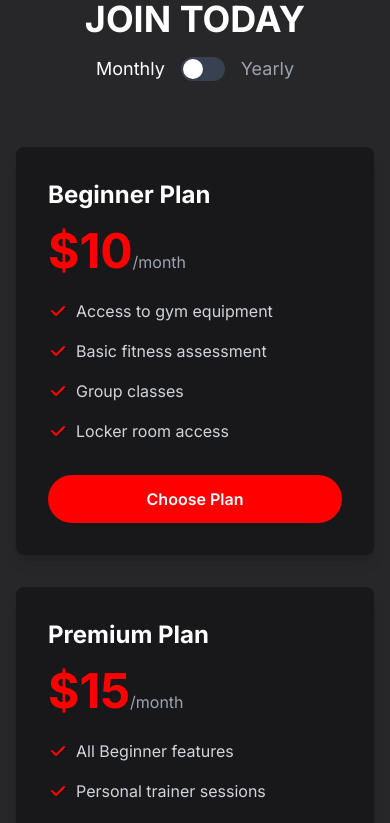
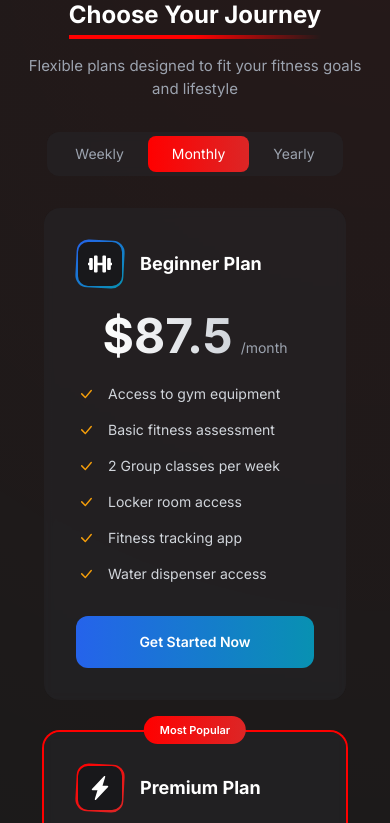
Before and after one commit to supa-modo/gym-website, a React (Vite) app: page / in a window 390 px wide. Shown: the part 5260-6083 px from the top of the page. Built offline with nearby package versions, Linux system fonts and the light colour scheme.

Commit message:
Added a Redesigned more visual friendly and interactive  pricing section

```diff
--- a/src/components/Pricing.jsx
+++ b/src/components/Pricing.jsx
@@ -1,33 +1,56 @@
 import React, { useState } from "react";
+import { motion } from "framer-motion";
+import { FaCrown, FaDumbbell, FaRegCheckCircle } from "react-icons/fa";
+import { BsCheck2, BsCheckLg, BsLightningChargeFill } from "react-icons/bs";
+import { GiCheckMark } from "react-icons/gi";
 
 const Pricing = () => {
-  const [isYearly, setIsYearly] = useState(false);
+  const [period, setPeriod] = useState("monthly"); // "weekly", "monthly", "yearly"
+
+  const periods = {
+    weekly: { label: "Weekly", multiplier: 1 },
+    monthly: { label: "Monthly", multiplier: 3.5 },
+    yearly: { label: "Yearly", multiplier: 35 },
+  };
 
   const plans = [
     {
       name: "Beginner Plan",
-      price: isYearly ? "100" : "10",
+      icon: FaDumbbell,
+      price: 25,
+      color: "from-blue-600 to-cyan-600",
       features: [
         "Access to gym equipment",
         "Basic fitness assessment",
-        "Group classes",
+        "2 Group classes per week",
         "Locker room access",
+        "Fitness tracking app",
+        "Water dispenser access",
       ],
+      popular: false,
     },
     {
       name: "Premium Plan",
-      price: isYearly ? "150" : "15",
+      icon: BsLightningChargeFill,
+      price: 45,
+      color: "from-primary to-red-600",
       features: [
         "All Beginner features",
-        "Personal trainer sessions",
+        "Unlimited group classes",
+        "3 Personal trainer sessions",
         "Nutrition consultation",
         "Access to spa facilities",
-        "Priority booking",
+        "Priority class booking",
+        "Towel service",
+        "Smoothie bar discount",
       ],
+      popular: true,
     },
     {
       name: "Elite Plan",
-      price: isYearly ? "200" : "20",
+      icon: FaCrown,
+      price: 75,
+      color: "from-yellow-600 to-amber-600",
       features: [
         "All Premium features",
         "Unlimited PT sessions",
@@ -35,82 +58,181 @@ const Pricing = () => {
         "Recovery sessions",
         "VIP member events",
         "24/7 support",
+        "Guest passes",
+        "Partner gym access",
+        "Exclusive workshops",
       ],
+      popular: false,
     },
   ];
 
+  const calculatePrice = (basePrice, selectedPeriod) => {
+    const price = basePrice * periods[selectedPeriod].multiplier;
+    return price % 1 === 0 ? price : price.toFixed(1);
+  };
+
   return (
-    <section className="py-20 bg-zinc-800">
-      <div className="max-w-7xl mx-auto px-4 sm:px-6 lg:px-8">
-        <div className="text-center mb-16">
-          <h2 className="text-4xl font-bold mb-4 text-white">JOIN TODAY</h2>
-          <div className="flex justify-center items-center space-x-4">
-            <span
-              className={`text-lg ${
-                !isYearly ? "text-white" : "text-gray-400"
+    <section className="py-20 bg-secondary relative overflow-hidden">
+      {/* Background Effects */}
+      <div className="absolute inset-0 bg-[radial-gradient(circle_at_top_right,_#FF0000,_transparent_50%)] opacity-5"></div>
+      <div className="absolute inset-0 bg-[radial-gradient(circle_at_bottom_left,_#FF0000,_transparent_55%)] opacity-5"></div>
+
+      <div className="max-w-screen-xl mx-auto px-4 sm:px-6 lg:px-8 relative z-10">
+        {/* Section Header */}
+        <motion.div
+          initial={{ opacity: 0, y: 20 }}
+          whileInView={{ opacity: 1, y: 0 }}
+          viewport={{ once: true }}
+          transition={{ duration: 0.6 }}
+          className="text-center max-w-3xl mx-auto mb-8 sm:mb-16"
+        >
+          <h2 className="text-2xl sm:text-3xl md:text-4xl font-bold text-white mb-6 relative inline-block">
+            Choose Your Journey
+            <div className="absolute -bottom-2 left-0 right-0 h-1 bg-gradient-to-r from-primary via-primary to-transparent"></div>
+          </h2>
+          <p className="text-gray-400 text-[15px] sm:text-lg mb-8">
+            Flexible plans designed to fit your fitness goals and lifestyle
+          </p>
+
+          {/* Period Toggle */}
+          <div className="inline-flex items-center p-1 bg-zinc-800/50 backdrop-blur-sm rounded-xl">
+            {Object.keys(periods).map((key) => (
+              <motion.button
+                key={key}
+                whileHover={{ scale: 1.02 }}
+                whileTap={{ scale: 0.98 }}
+                onClick={() => setPeriod(key)}
+                className={`relative px-6 py-2 text-sm sm:text-base rounded-lg transition-all duration-300
+                          ${
+                            period === key
+                              ? "text-white"
+                              : "text-gray-400 hover:text-gray-300"
                           }`}
               >
-              Monthly
-            </span>
-            <button
-              onClick={() => setIsYearly(!isYearly)}
-              className="relative inline-flex h-6 w-11 flex-shrink-0 cursor-pointer rounded-full border-2 border-transparent transition-colors duration-200 ease-in-out focus:outline-none focus:ring-2 focus:ring-primary focus:ring-offset-2 bg-gray-700"
+                {period === key && (
+                  <motion.div
+                    layoutId="periodBubble"
+                    className="absolute inset-0 bg-gradient-to-r from-primary to-red-600 rounded-lg"
+                    transition={{ type: "spring", bounce: 0.2, duration: 0.6 }}
+                  />
+                )}
+                <span className="relative z-10">{periods[key].label}</span>
+              </motion.button>
+            ))}
+          </div>
+        </motion.div>
+
+        {/* Pricing Cards */}
+        <div className="grid grid-cols-1 md:grid-cols-2 lg:grid-cols-3 gap-8 px-7 sm:px-0 mb-12">
+          {plans.map((plan, index) => (
+            <motion.div
+              key={plan.name}
+              initial={{ opacity: 0, y: 20 }}
+              whileInView={{ opacity: 1, y: 0 }}
+              viewport={{ once: true }}
+              transition={{ duration: 0.5, delay: index * 0.1 }}
+              className={`relative bg-zinc-800/50 backdrop-blur-sm rounded-2xl text-sm sm:text-base p-8
+                        ${plan.popular ? "ring-2 ring-primary" : ""}
+                        hover:transform hover:scale-[1.02] transition-all duration-300`}
             >
-              <span
-                className={`${
-                  isYearly ? "translate-x-5" : "translate-x-0"
-                } pointer-events-none inline-block h-5 w-5 transform rounded-full bg-white shadow ring-0 transition duration-200 ease-in-out`}
-              />
-            </button>
-            <span
-              className={`text-lg ${isYearly ? "text-white" : "text-gray-400"}`}
+              {plan.popular && (
+                <div
+                  className="absolute -top-4 left-1/2 -translate-x-1/2 bg-gradient-to-r from-primary to-red-600
+                              text-white text-[11px] sm:text-[13px] font-semibold px-4 py-1 rounded-full"
                 >
-              Yearly
-            </span>
+                  Most Popular
+                </div>
+              )}
+
+              {/* Plan Header */}
+              <div className="flex items-center gap-4 mb-6">
+                <div
+                  className={`w-12 h-12 rounded-xl bg-gradient-to-br ${plan.color}
+                              p-0.5 transform rotate-3 group-hover:rotate-6 transition-transform duration-300`}
+                >
+                  <div
+                    className="w-full h-full bg-zinc-900 rounded-[10px] flex items-center justify-center
+                               transform -rotate-3 group-hover:-rotate-6 transition-transform duration-300"
+                  >
+                    <plan.icon className="w-6 h-6 text-white" />
+                  </div>
+                </div>
+                <div>
+                  <h3 className="text-lg sm:text-xl font-bold text-white">
+                    {plan.name}
+                  </h3>
                 </div>
               </div>
 
-        <div className="grid grid-cols-1 md:grid-cols-2 lg:grid-cols-3 gap-8">
-          {plans.map((plan, index) => (
-            <div key={index} className="bg-zinc-900 rounded-lg p-8 shadow-lg">
-              <h3 className="text-2xl font-bold mb-4 text-white">
-                {plan.name}
-              </h3>
+              {/* Price */}
               <div className="mb-6">
-                <span className="text-5xl font-bold text-primary">
-                  ${plan.price}
+                <div className="flex items-baseline justify-center">
+                  <span className="text-5xl font-bold bg-gradient-to-r from-white to-gray-300 bg-clip-text text-transparent">
+                    ${calculatePrice(plan.price, period)}
                   </span>
-                <span className="text-gray-400">
-                  /{isYearly ? "year" : "month"}
+                  <span className="text-gray-400 ml-2">
+                    /{period.slice(0, -2)}
                   </span>
                 </div>
-              <ul className="space-y-4 mb-8">
-                {plan.features.map((feature, featureIndex) => (
-                  <li
-                    key={featureIndex}
-                    className="flex items-center text-gray-300"
+                <p className="text-center text-sm text-gray-400 mt-2">
+                  {period === "yearly" ? "Save 15% with annual billing" : ""}
+                </p>
+              </div>
+
+              {/* Features */}
+              <ul className="space-y-4 sm:space-y-3 mb-8">
+                {plan.features.map((feature, idx) => (
+                  <motion.li
+                    key={idx}
+                    initial={{ opacity: 0, x: -20 }}
+                    whileInView={{ opacity: 1, x: 0 }}
+                    viewport={{ once: true }}
+                    transition={{
+                      duration: 0.3,
+                      delay: index * 0.1 + idx * 0.1,
+                    }}
+                    className="flex items-center text-gray-300 text-sm sm:text-base"
                   >
-                    <svg
-                      className="w-5 h-5 text-primary mr-2"
-                      fill="currentColor"
-                      viewBox="0 0 20 20"
+                    {/* Updated Icon Styling */}
+                    <div
+                      className={`w-5 h-5 mr-3  rounded-full flex items-center justify-center`}
                     >
-                      <path
-                        fillRule="evenodd"
-                        d="M16.707 5.293a1 1 0 010 1.414l-8 8a1 1 0 01-1.414 0l-4-4a1 1 0 011.414-1.414L8 12.586l7.293-7.293a1 1 0 011.414 0z"
-                        clipRule="evenodd"
-                      />
-                    </svg>
+                      <BsCheckLg className="w-4 h-4 text-amber-500" />
+                    </div>
                     {feature}
-                  </li>
+                  </motion.li>
                 ))}
               </ul>
-              <button className="w-full bg-primary text-white py-3 rounded-full font-semibold hover:bg-red-700 transition-colors">
-                Choose Plan
-              </button>
-            </div>
+
+              {/* CTA Button */}
+              <motion.button
+                whileHover={{ scale: 1.02 }}
+                whileTap={{ scale: 0.98 }}
+                className={`w-full bg-gradient-to-r ${plan.color} text-white py-4 rounded-xl font-semibold
+                          hover:shadow-lg hover:shadow-primary/20 transition-all duration-300`}
+              >
+                Get Started Now
+              </motion.button>
+            </motion.div>
           ))}
         </div>
+
+        {/* Bottom Section */}
+        <motion.div
+          initial={{ opacity: 0, y: 20 }}
+          whileInView={{ opacity: 1, y: 0 }}
+          viewport={{ once: true }}
+          transition={{ duration: 0.6 }}
+          className="text-center max-w-2xl mx-auto"
+        >
+          <p className="text-gray-400 text-[13px] sm:text-base">
+            All plans include access to our mobile app, free WiFi, and secure
+            parking.
+            <br />
+            Not sure which plan to choose? <br />
+            Talk to us - +254712345678
+          </p>
+        </motion.div>
       </div>
     </section>
   );
```
Also changed, not shown: src/components/ContactForm.jsx (added). Lines whose indentation alone changed are shown as unchanged.
